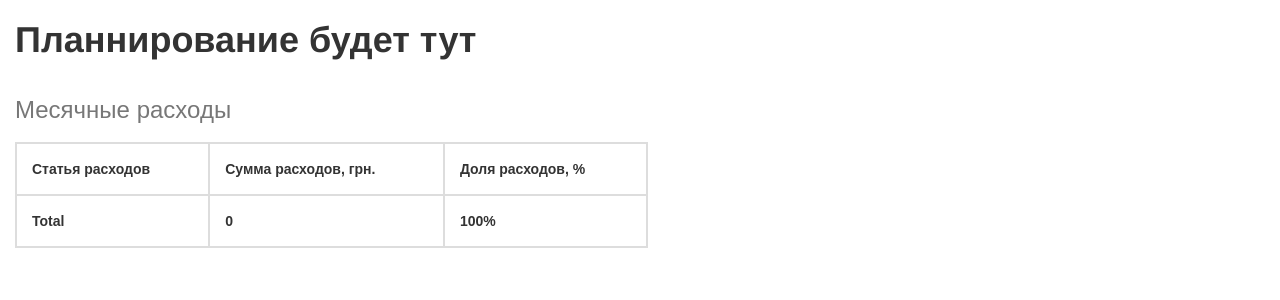
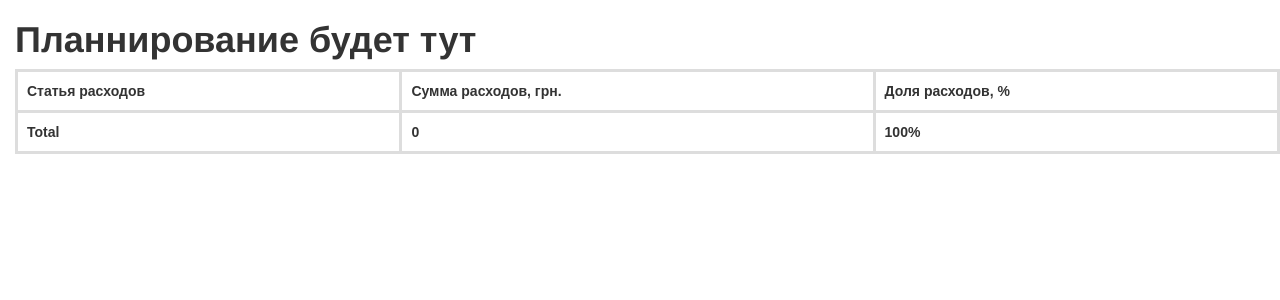
Before and after one commit to garry8888/siteproject, a Django app: page /analytics/planning/ in a window 1280 px wide. Shown: the part 100-400 px from the top of the page. Run offline with Django 3.2, Linux system fonts and the light colour scheme; the visitor is signed in with stand-in values (Sample User, id 1); data that the repository does not hold is empty; some libraries are stand-ins or nearby versions.

Commit message:
fix styles

```diff
--- a/factory/templates/factory/google_api_spreadsheet/update_bankstatements.html
+++ b/factory/templates/factory/google_api_spreadsheet/update_bankstatements.html
@@ -9,7 +9,7 @@
         </div>
         <div class="card" style="text-align: centre; margin: 0 auto ; width: 20%">
             <link  rel="stylesheet"  href="https://maxcdn.bootstrapcdn.com/bootstrap/4.0.0/css/bootstrap.min.css"  integrity="sha384-Gn5384xqQ1aoWXA+058RXPxPg6fy4IWvTNh0E263XmFcJlSAwiGgFAW/dAiS6JXm"  crossorigin="anonymous">
-            <div class="card-body"></div>
+            <div class="card-body">
                 <form method="POST" class="post-form">
                     {% csrf_token %}
                     {{ form_url|crispy }}
--- a/grafic_matplotlib/static/css/table.css
+++ b/grafic_matplotlib/static/css/table.css
@@ -1,11 +1,11 @@
 table {
     font-family: arial, sans-serif;
-    width:50%;
+    width:100%;
 }
 table, th, td {
-    border: 2px solid #dddddd;
+    border: 5px solid #dddddd;
     border-collapse: collapse;
 }
 th, td {
-    padding: 15px;
+    padding: 10px;
 }
--- a/grafic_matplotlib/templates/grafic_matplotlib/includes/table.html
+++ b/grafic_matplotlib/templates/grafic_matplotlib/includes/table.html
@@ -1,8 +1,19 @@
 {% block content %}
-                <table id="t01">
-                    <caption>
-                        <h3>Месячные расходы</h3>
-                    </caption>
+                <table id="t01" width="50%">
+                    <style>
+                        table {
+                            font-family: arial, sans-serif;
+                            margin: 0 auto;
+                            width:100%;
+                        }
+                        table, th, td {
+                            border: 3px solid #dddddd;
+                            border-collapse: collapse;
+                        }
+                        th, td {
+                            padding: 9px;
+                        }
+                    </style>
                     <tr>
                         <th>Статья расходов</th>
                         <th>Сумма расходов, грн.</th>
@@ -21,7 +32,5 @@
                         <td><strong>{{sum_expenses}}</strong></td>
                         <td><strong>100%</strong></td>
                     </tr>
-                    {% load static %}
-                    <link rel="stylesheet" href="{% static 'css/table.css' %}">
                 </table>
 {% endblock %}
```
Also changed, not shown: grafic_matplotlib/templates/grafic_matplotlib/diagram.html (+8 -6 lines), grafic_matplotlib/templates/grafic_matplotlib/includes/table_month.html (+14 -3 lines), grafic_matplotlib/templates/grafic_matplotlib/pie.html (+11 -9 lines).
